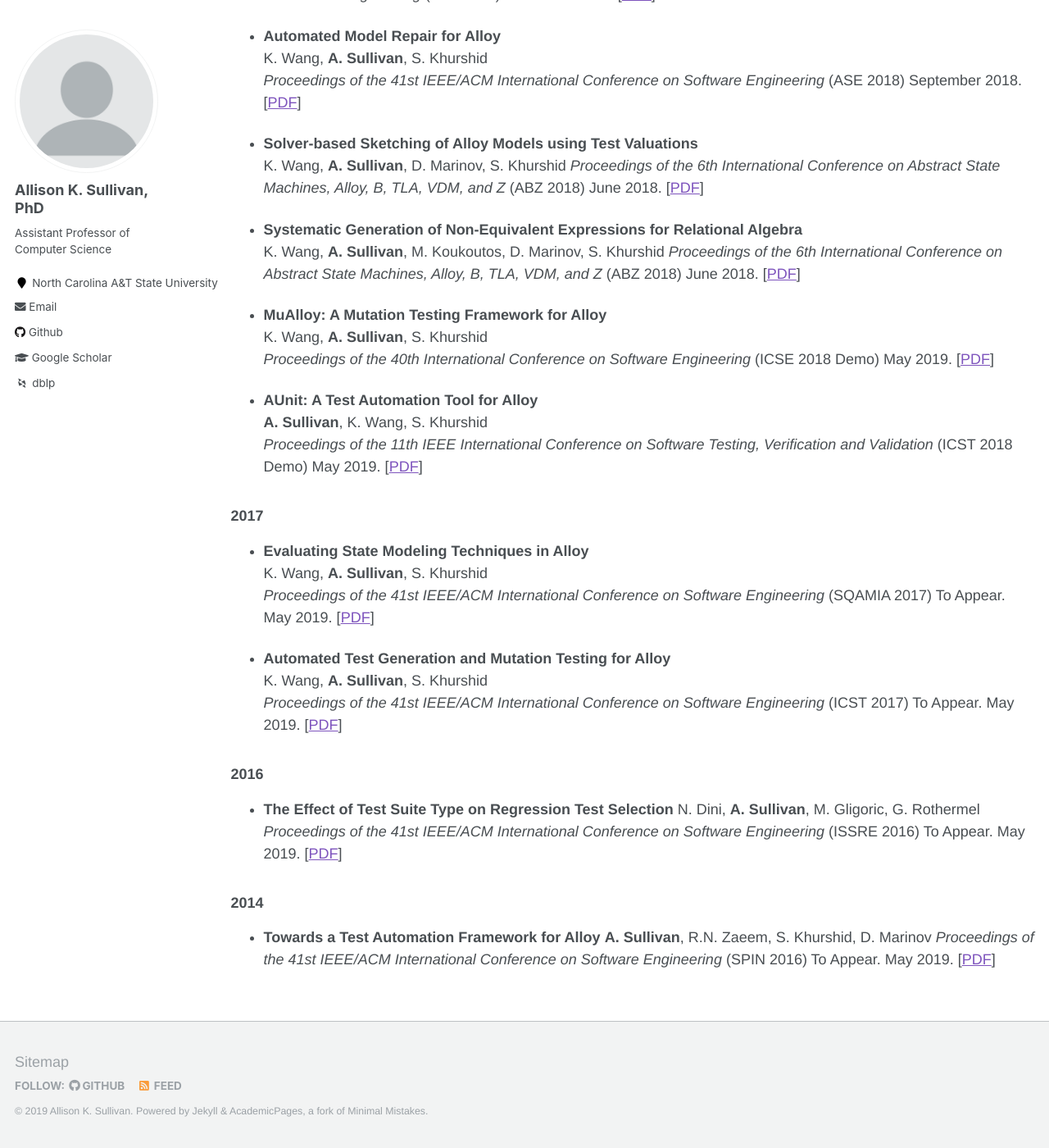
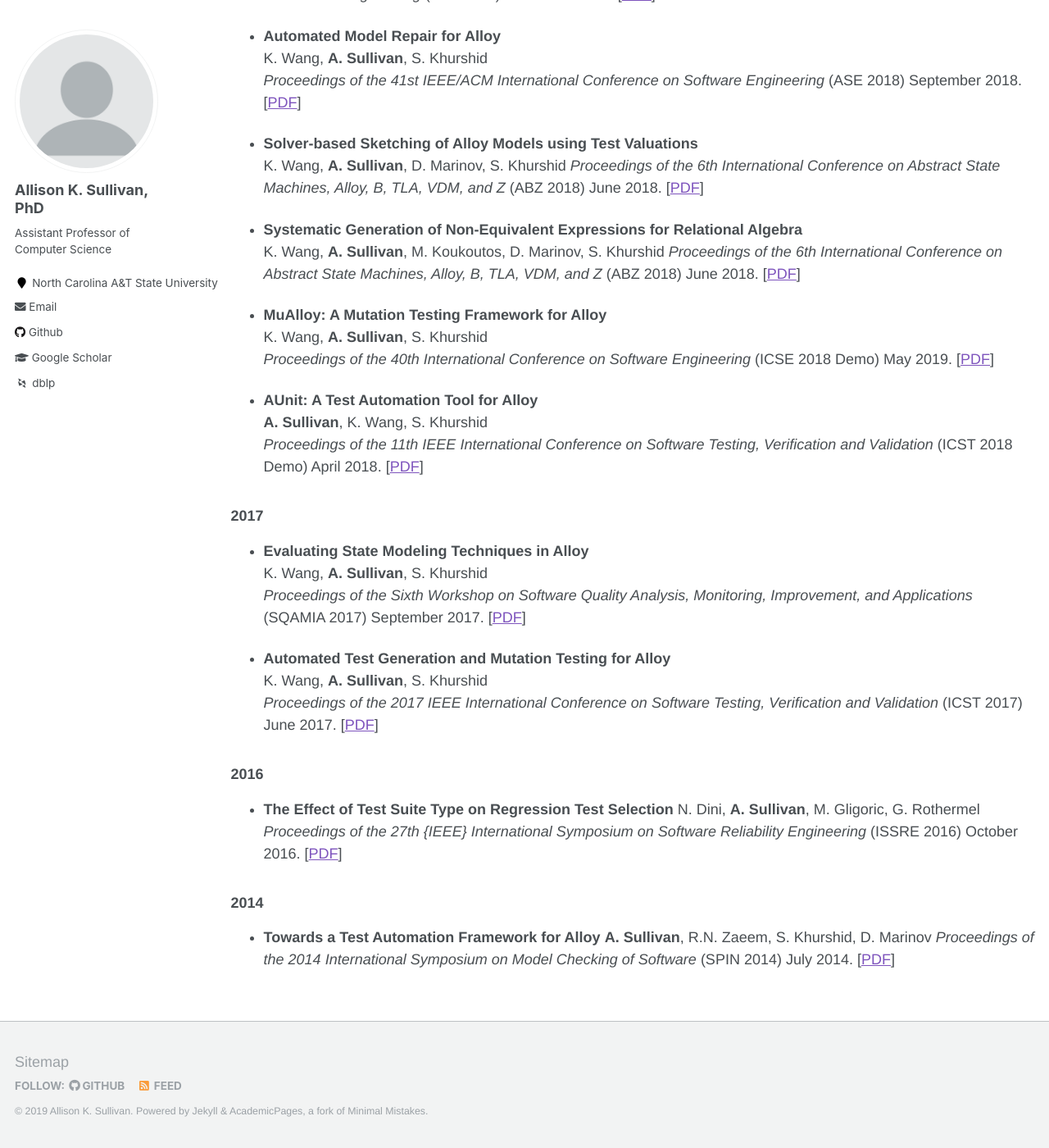
Before and after one commit to Allisonius/allisonius.github.io, a Jekyll site: the page built from _pages/publications.md, in a window 1280 px wide and 1400 px high, scrolled down 506 px. Shown: the whole window at 82% size. Built offline with Jekyll 4.4.1, drawn with Linux system fonts in a browser that asks for light colours; some web fonts are replaced.

Commit message:
Update publications.md

```diff
--- a/_pages/publications.md
+++ b/_pages/publications.md
@@ -43,28 +43,28 @@ _Proceedings of the 40th International Conference on Software Engineering_
 * **AUnit: A Test Automation Tool for Alloy**
 **A. Sullivan**, K. Wang, S. Khurshid
 _Proceedings of the 11th IEEE International Conference on Software Testing, Verification and Validation_
-(ICST 2018 Demo) May 2019. \[[PDF](files/AUnitDemoICST18.pdf)\]
+(ICST 2018 Demo) April 2018. \[[PDF](files/AUnitDemoICST18.pdf)\]
 
 ### 2017
 
 * **Evaluating State Modeling Techniques in Alloy**
 K. Wang, **A. Sullivan**, S. Khurshid
-_Proceedings of the 41st IEEE/ACM International Conference on Software Engineering_
-(SQAMIA 2017) To Appear. May 2019. \[[PDF](files/StateModelSQAMIA17.pdf)\]
+_Proceedings of the Sixth Workshop on Software Quality Analysis, Monitoring, Improvement, and Applications_
+(SQAMIA 2017) September 2017. \[[PDF](files/StateModelSQAMIA17.pdf)\]
 
 * **Automated Test Generation and Mutation Testing for Alloy**
 K. Wang, **A. Sullivan**, S. Khurshid
-_Proceedings of the 41st IEEE/ACM International Conference on Software Engineering_
-(ICST 2017) To Appear. May 2019. \[[PDF](files/AUnitICST17.pdf)\]
+_Proceedings of the 2017 IEEE International Conference on Software Testing, Verification and Validation_
+(ICST 2017) June 2017. \[[PDF](files/AUnitICST17.pdf)\]
 
 ### 2016
   * **The Effect of Test Suite Type on Regression Test Selection**
   	N. Dini, **A. Sullivan**, M. Gligoric, G. Rothermel
-    _Proceedings of the 41st IEEE/ACM International Conference on Software Engineering_
-(ISSRE 2016) To Appear. May 2019. \[[PDF](files/RegressionISSRE16.pdf)\]
+    _Proceedings of the 27th {IEEE} International Symposium on Software Reliability Engineering_
+(ISSRE 2016) October 2016. \[[PDF](files/RegressionISSRE16.pdf)\]
 
 ### 2014
   * **Towards a Test Automation Framework for Alloy**
   	**A. Sullivan**, R.N. Zaeem, S. Khurshid, D. Marinov
-    _Proceedings of the 41st IEEE/ACM International Conference on Software Engineering_
-(SPIN 2016) To Appear. May 2019. \[[PDF](files/AUnitSpin14.pdf)\]
+    _Proceedings of the 2014 International Symposium on Model Checking of Software_
+(SPIN 2014) July 2014. \[[PDF](files/AUnitSpin14.pdf)\]
```
